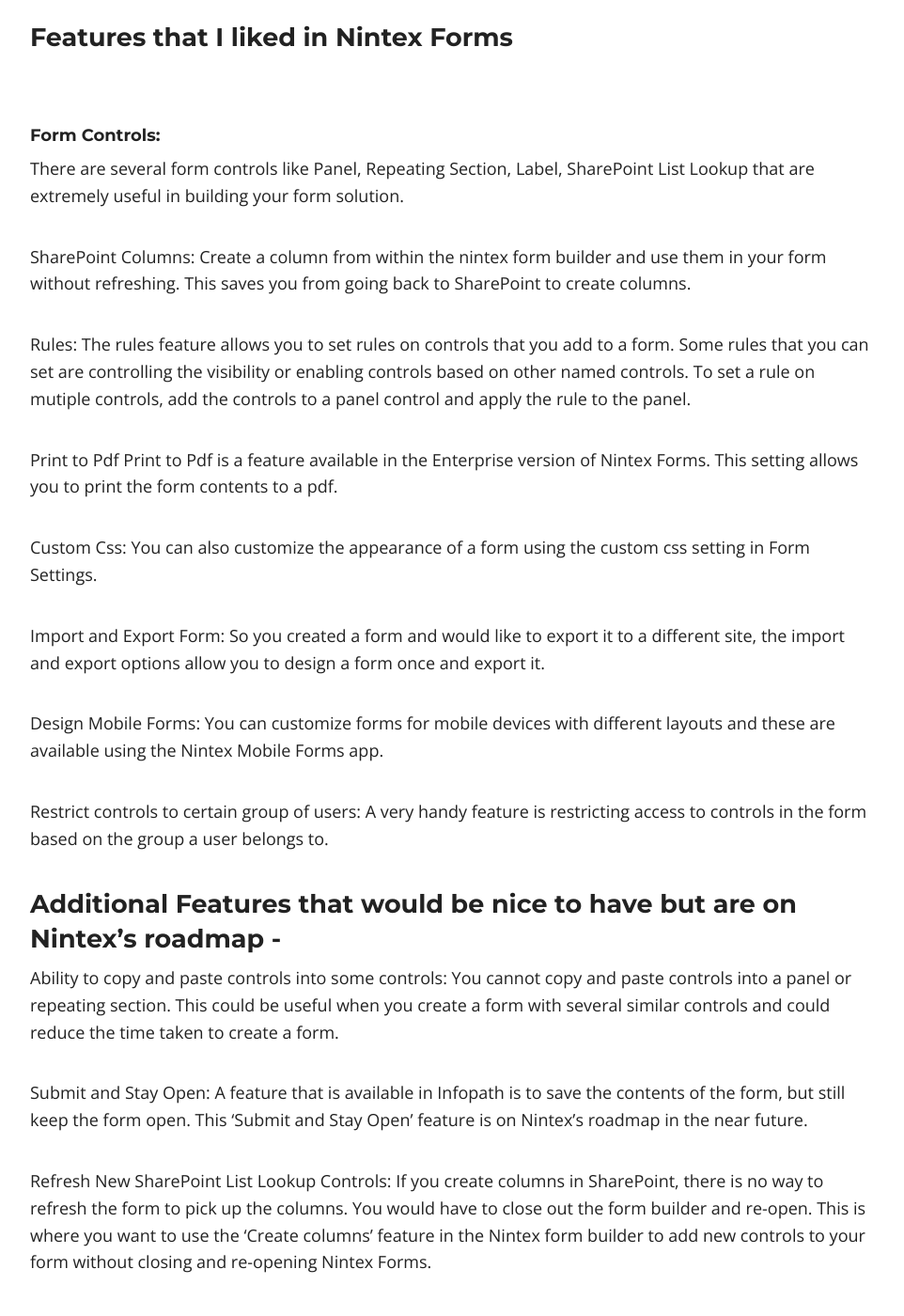
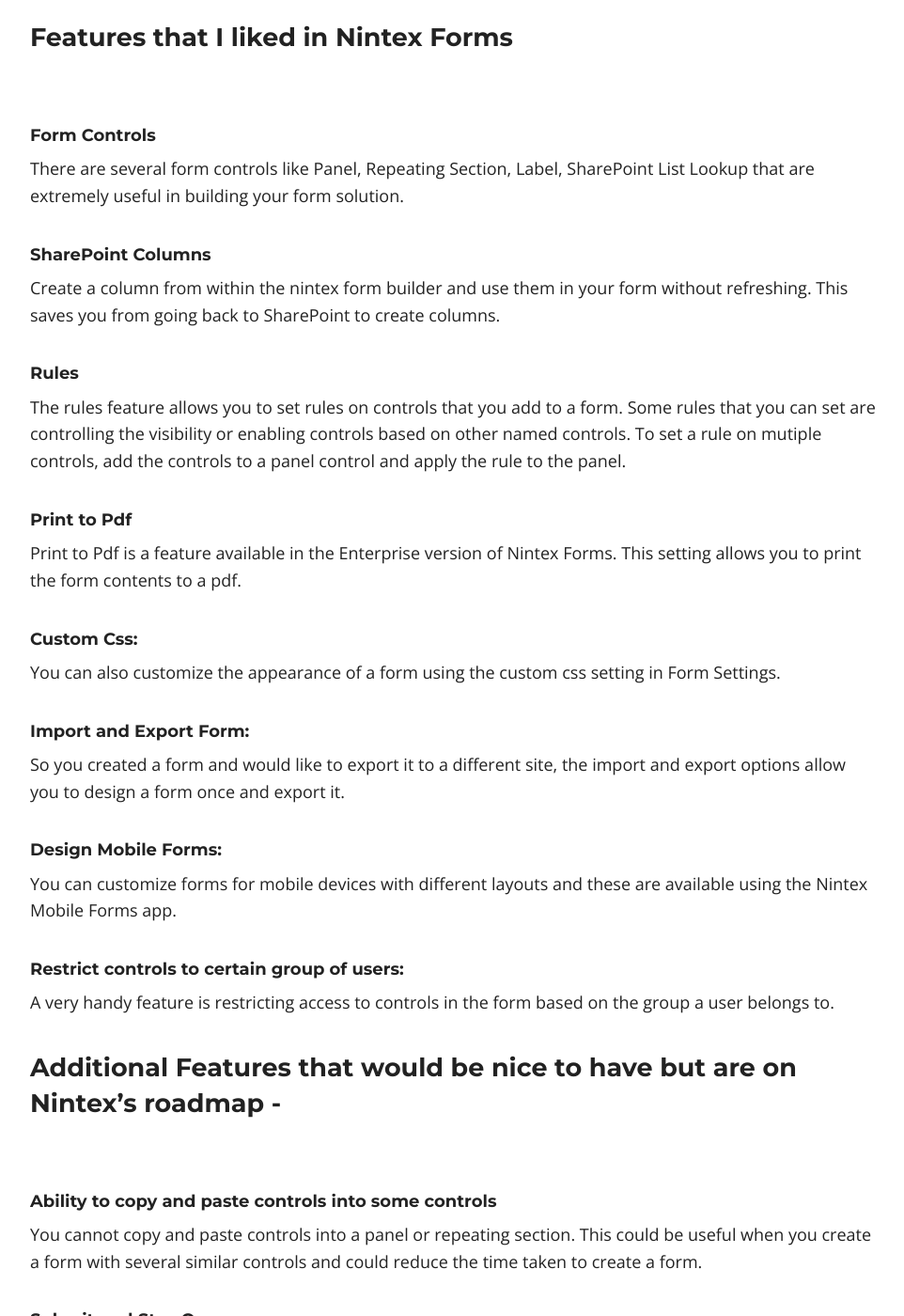
Before and after one commit to ldsouza/ldsouza.github.io, a Jekyll site: the page built from _posts/2016-10-03-nintex-forms-for-office-365-an-overview.md, in a window 1280 px wide and 1400 px high, scrolled down 803 px. Shown: the whole window at 94% size, without its empty margins (158-1120 px from the left). Built offline with Jekyll 4.4.1, drawn with Linux system fonts in a browser that asks for light colours; nearby versions of some CDN libraries; some of the changed lines change nothing that is shown; some of the changed text lies outside the part shown.

Commit message:
Updated 2016-10-03-nintex-forms-for-office-365-an-overview.md

```diff
--- a/_posts/2016-10-03-nintex-forms-for-office-365-an-overview.md
+++ b/_posts/2016-10-03-nintex-forms-for-office-365-an-overview.md
@@ -9,39 +9,40 @@
 Nintex Forms is an excellent alternative to InfoPath for building forms in Office 365. Nintex Forms has an intuitive drag and drop form builder which allows power users and developers to build forms with ease.
 
 ### Features that I liked in Nintex Forms
-
 <br>
-
-##### Form Controls:
+##### Form Controls
 There are several form controls like Panel, Repeating Section, Label, SharePoint List Lookup that are extremely useful in building your form solution.
 
-SharePoint Columns:
+##### SharePoint Columns
 Create a column from within the nintex form builder and use them in your form without refreshing. This saves you from going back to SharePoint to create columns.
 
-Rules:
+##### Rules
 The rules feature allows you to set rules on controls that you add to a form. Some rules that you can set are controlling the visibility or enabling controls based on other named controls. To set a rule on mutiple controls, add the controls to a panel control and apply the rule to the panel.
 
-Print to Pdf
+##### Print to Pdf
 Print to Pdf is a feature available in the Enterprise version of Nintex Forms. This setting allows you to print the form contents to a pdf.
 
-Custom Css:
+##### Custom Css:
 You can also customize the appearance of a form using the custom css setting in Form Settings.
 
-Import and Export Form:
+##### Import and Export Form:
 So you created a form and would like to export it to a different site, the import and export options allow you to design a form once and export it.
 
-Design Mobile Forms:
+##### Design Mobile Forms:
 You can customize forms for mobile devices with different layouts and these are available using the Nintex Mobile Forms app.
 
-Restrict controls to certain group of users:
+##### Restrict controls to certain group of users:
 A very handy feature is restricting access to controls in the form based on the group a user belongs to.
 
 ### Additional Features that would be nice to have but are on Nintex's roadmap -
+<br>
+##### Ability to copy and paste controls into some controls
+You cannot copy and paste controls into a panel or repeating section. This could be useful when you create a form with several similar controls and could reduce the time taken to create a form.
 
-Ability to copy and paste controls into some controls: You cannot copy and paste controls into a panel or repeating section. This could be useful when you create a form with several similar controls and could reduce the time taken to create a form.
+##### Submit and Stay Open
+A feature that is available in Infopath is to save the contents of the form, but still keep the form open. This 'Submit and Stay Open' feature is on Nintex's roadmap in the near future.
 
-Submit and Stay Open: A feature that is available in Infopath is to save the contents of the form, but still keep the form open. This 'Submit and Stay Open' feature is on Nintex's roadmap in the near future.
-
-Refresh New SharePoint List Lookup Controls: If you create columns in SharePoint, there is no way to refresh the form to pick up the columns. You would have to close out the form builder and re-open. This is where you want to use the 'Create columns' feature in the Nintex form builder to add new controls to your form without closing and re-opening Nintex Forms.
+##### Refresh New SharePoint List Lookup Controls
+If you create columns in SharePoint, there is no way to refresh the form to pick up the columns. You would have to close out the form builder and re-open. This is where you want to use the 'Create columns' feature in the Nintex form builder to add new controls to your form without closing and re-opening Nintex Forms.
 
 I hope you found this overview helpful in your journey in evaluating Nintex Forms as a Solution. I will be covering more advanced features in a later post.
```
